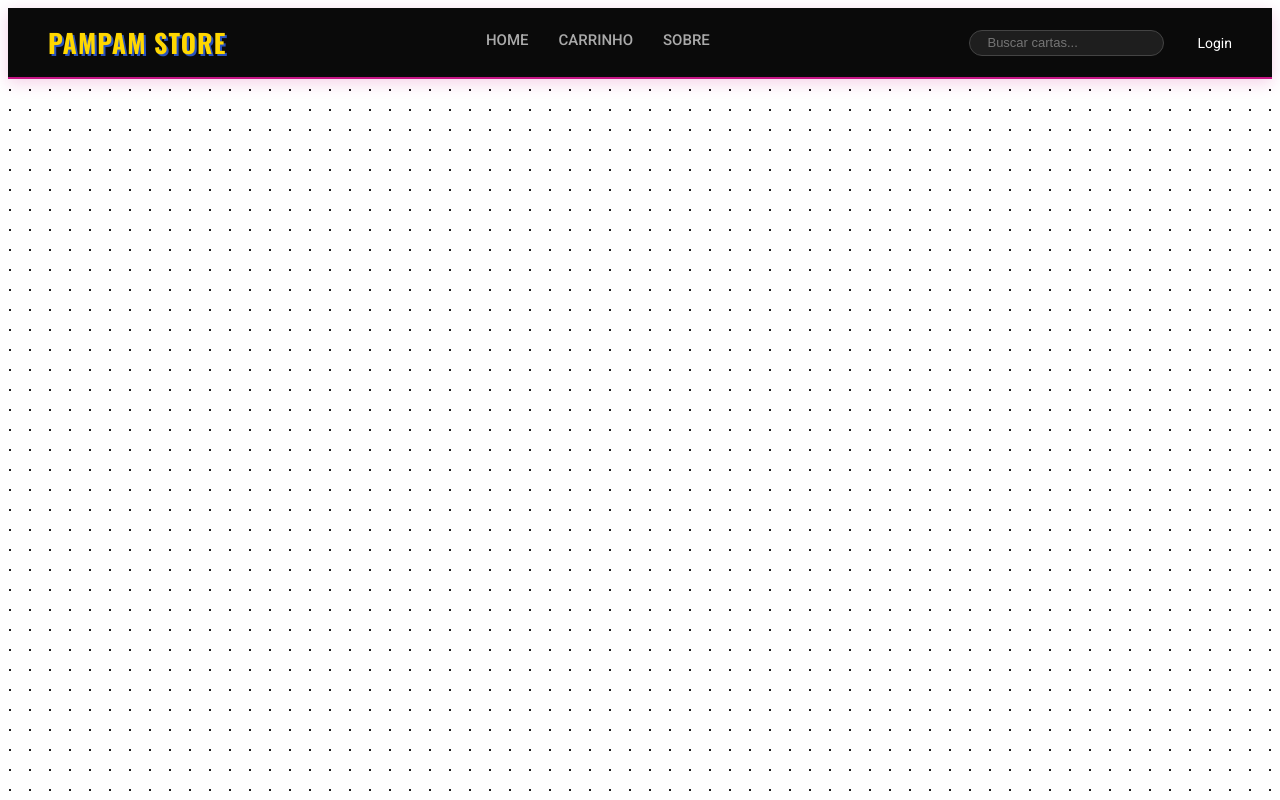
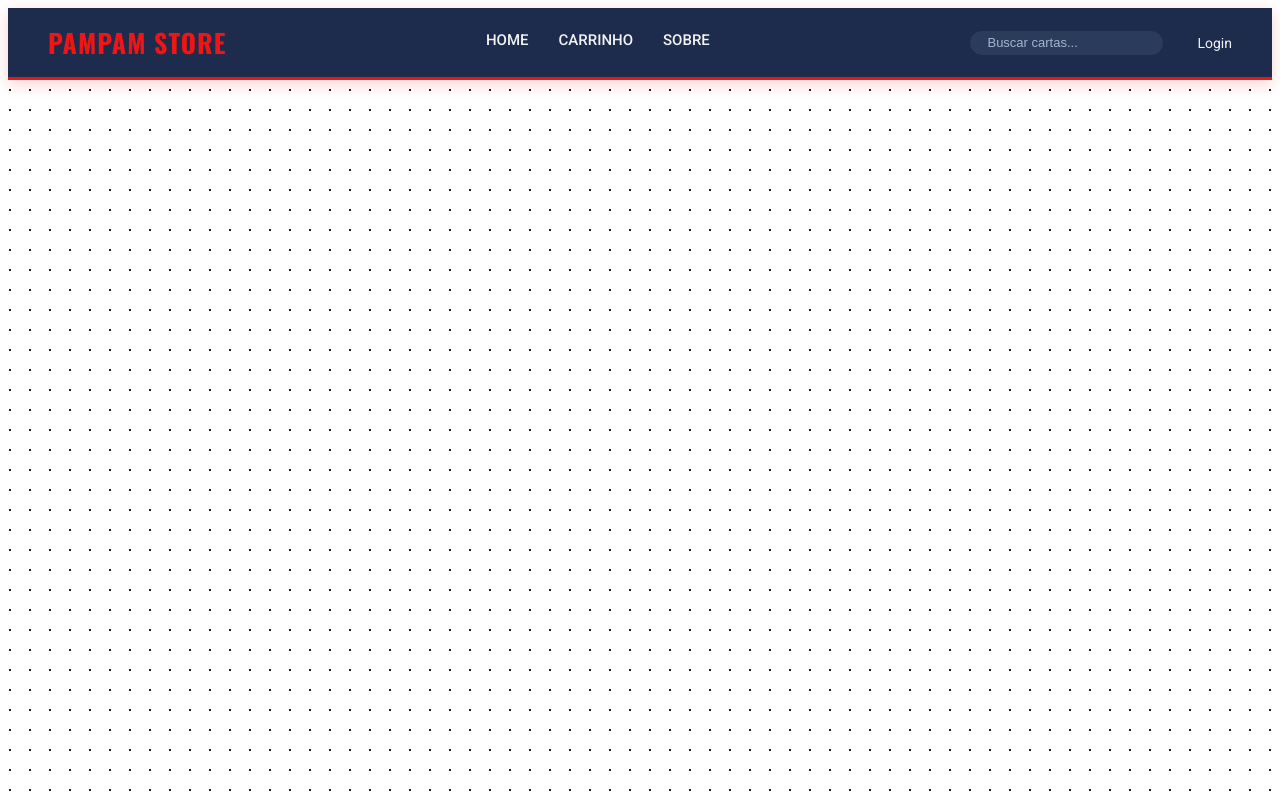
Before and after one commit to joaovsouza318-gif/LojaX-Carrinho, an Angular app: page / in a window 1280 px wide. Built offline with nearby package versions, Linux system fonts and the light colour scheme.

Commit message:
alteração na paleta

```diff
--- a/src/app/componentes/carrinho/carrinho.html
+++ /dev/null
@@ -1 +0,0 @@
-<p>carrinho works!</p>
--- a/src/app/componentes/menu/menu.css
+++ b/src/app/componentes/menu/menu.css
@@ -5,9 +5,9 @@
     justify-content: space-between;
     align-items: center;
     padding: 15px 40px;
-    background-color: #0a0a0a;
-    border-bottom: 2px solid #c71585;
-    box-shadow: 0 4px 15px rgba(199, 21, 133, 0.2);
+    background-color: #1D2C4D; /* Azul escuro Pokémon */
+    border-bottom: 3px solid #EE1515; /* Vermelho Pokébola */
+    box-shadow: 0 4px 15px rgba(238, 21, 21, 0.2);
     font-family: 'Roboto', sans-serif;
     position: sticky;
     top: 0;
@@ -27,8 +27,7 @@
     font-family: 'Oswald', sans-serif;
     font-size: 26px;
     font-weight: 700;
-    color: #ffd700;
-    text-shadow: 2px 2px 0px #2a52be;
+    color: #EE1515;
     letter-spacing: 1px;
 }
 
@@ -38,7 +37,7 @@
 }
 
 .main-nav a {
-    color: #aaaaaa;
+    color: #F2F2F2;
     text-decoration: none;
     font-size: 15px;
     font-weight: 500;
@@ -48,13 +47,13 @@
     transition: color 0.3s ease;
 }
 
-/* Oculta links vazios para não ocupar espaço morto */
+
 .main-nav a:empty {
     display: none;
 }
 
 .main-nav a:hover {
-    color: #ffffff;
+    color: #EE1515;
 }
 
 .main-nav a::after {
@@ -64,7 +63,7 @@
     height: 2px;
     bottom: 0;
     left: 0;
-    background-color: #ffd700;
+    background-color: #EE1515;
     transition: width 0.3s ease;
 }
 
@@ -74,7 +73,7 @@
 }
 
 .main-nav a.active {
-    color: #ffffff;
+    color: #EE1515;
     font-weight: 700;
 }
 
@@ -87,26 +86,30 @@
 .search-box {
     display: flex;
     align-items: center;
-    background-color: #1e1e1e;
-    border: 1px solid #444;
+    background-color: #2A3B5C;
+    border: 1px solid #1D2C4D;
     border-radius: 20px;
     padding: 2px 4px 2px 15px;
-    transition: border-color 0.3s;
+    transition: border-color 0.3s, box-shadow 0.3s;
 }
 
 .search-box:focus-within {
-    border-color: #c71585;
-    box-shadow: 0 0 8px rgba(199, 21, 133, 0.4);
+    border-color: #EE1515;
+    box-shadow: 0 0 8px rgba(238, 21, 21, 0.4);
 }
 
 .search-box input {
     background: transparent;
     border: none;
-    color: white;
+    color: #FFFFFF;
     outline: none;
     width: 150px;
     font-size: 13px;
     transition: width 0.3s;
+}
+
+.search-box input::placeholder {
+    color: #A3B5D1;
 }
 
 .search-box input:focus {
@@ -116,7 +119,7 @@
 .search-btn {
     background: transparent;
     border: none;
-    color: #aaa;
+    color: #A3B5D1;
     cursor: pointer;
     padding: 6px;
     border-radius: 50%;
@@ -125,7 +128,7 @@
 }
 
 .search-btn:hover {
-    background: #333;
+    background: #1D2C4D;
 }
 
 .user-menu {
@@ -137,7 +140,7 @@
     display: flex;
     align-items: center;
     gap: 8px;
-    color: #ffffff;
+    color: #F2F2F2;
     text-decoration: none;
     font-size: 14px;
     cursor: pointer;
@@ -145,5 +148,5 @@
 }
 
 .action-btn:hover {
-    color: #ffd700;
+    color: #EE1515;
 }
```
